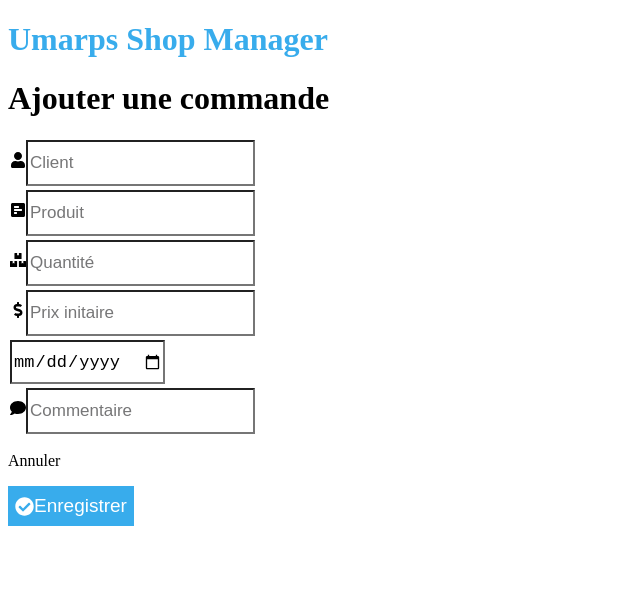
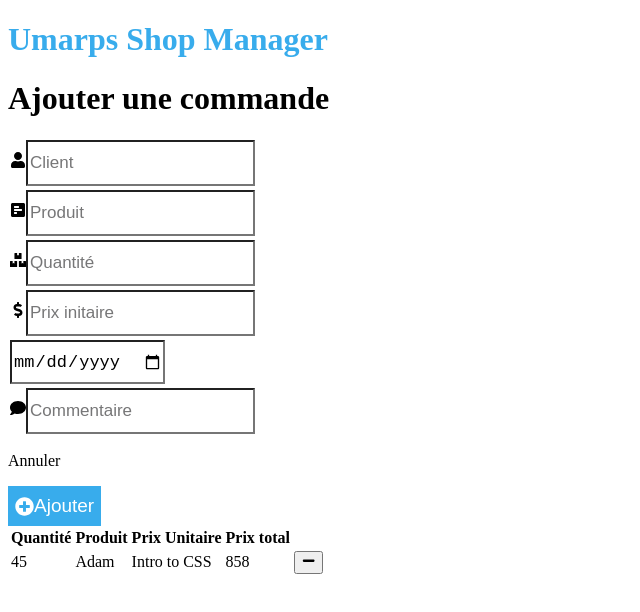
Before and after one commit to Scfim/ozark, a Next.js app: page /booking/add in a window 1280 px wide. Shown: the top 612 px of the page, without its empty margins (0-640 px from the left). Built offline with nearby package versions, Linux system fonts and the light colour scheme.

Commit message:
add booking page static code ready

```diff
--- a/pages/booking/add.js
+++ b/pages/booking/add.js
@@ -4,6 +4,8 @@ import {
   FaCheckCircle,
   FaComment,
   FaDollarSign,
+  FaMinus,
+  FaPlusCircle,
   FaPollH,
   FaSortNumericUp,
   FaUser,
@@ -18,14 +20,7 @@ import { useAddBooking } from "../api/booking";
 
 export default function add() {
   const [
-    {
-      product,
-      customer,
-      comment,
-      daysDate,
-      quantity,
-      initialPrice,
-    },
+    { product, customer, comment, daysDate, quantity, initialPrice },
     handleChange,
   ] = useForm({
     customer: "",
@@ -49,8 +44,8 @@ export default function add() {
   return (
     <>
       <Headers title="Umarps Shop Manager | Enregister une commande" />
-      <div className="grid h-screen place-items-center w-full mx-auto md:w-9/12">
-        <div className="md:border-2 md:border-gray-100 rounded w-11/12 py-4 md:w-8/12 grid place-items-center">
+      <div className="grid h-screen my-auto grid-cols-6 w-full mx-auto">
+        <div className=" md:col-span-2 h-2/3 my-auto py-4 grid place-items-center">
           <HeadSection
             leader="Umarps Shop Manager"
             follower="Ajouter une commande "
@@ -107,11 +102,38 @@ export default function add() {
             <div className="flex justify-between ">
               <p className="mt-5 text-lg">Annuler</p>
               <Button event={onHandleAddInput} design="mt-3">
-                <FaCheckCircle className="mt-1" />
-                <span className="ml-1">Enregistrer</span>
+                <FaPlusCircle className="mt-1" />
+                <span className="ml-1">Ajouter</span>
               </Button>
             </div>
           </form>
+        </div>
+        <div className="col-span-4 flex justify-center my-auto h-9/12">
+          <table className="table-auto w-10/12 border">
+            <thead>
+              <tr>
+                <th className="border w-1/6">Quantité</th>
+                <th className="border w-2/6">Produit</th>
+                <th className="border w-1/6">Prix Unitaire</th>
+                <th className="border w-1/6">Prix total</th>
+                <th className="border w-1/6"></th>
+              </tr>
+            </thead>
+            <tbody>
+
+              <tr className="text-center border">
+                <td className="border">45</td>
+                <td className="border">Adam</td>
+                <td className="border">Intro to CSS</td>
+                <td className="border">858</td>
+                <td className="grid place-items-center">
+                  <button className="w-7 h-7 rounded focus:ring-2 focus:outline-none border-none focus:ring-red-600 bg-red-500 cursor-pointer text-white grid place-items-center">
+                    <FaMinus />
+                  </button>
+                </td>
+              </tr>
+            </tbody>
+          </table>
         </div>
       </div>
     </>
```
Lines whose indentation alone changed are shown as unchanged.
